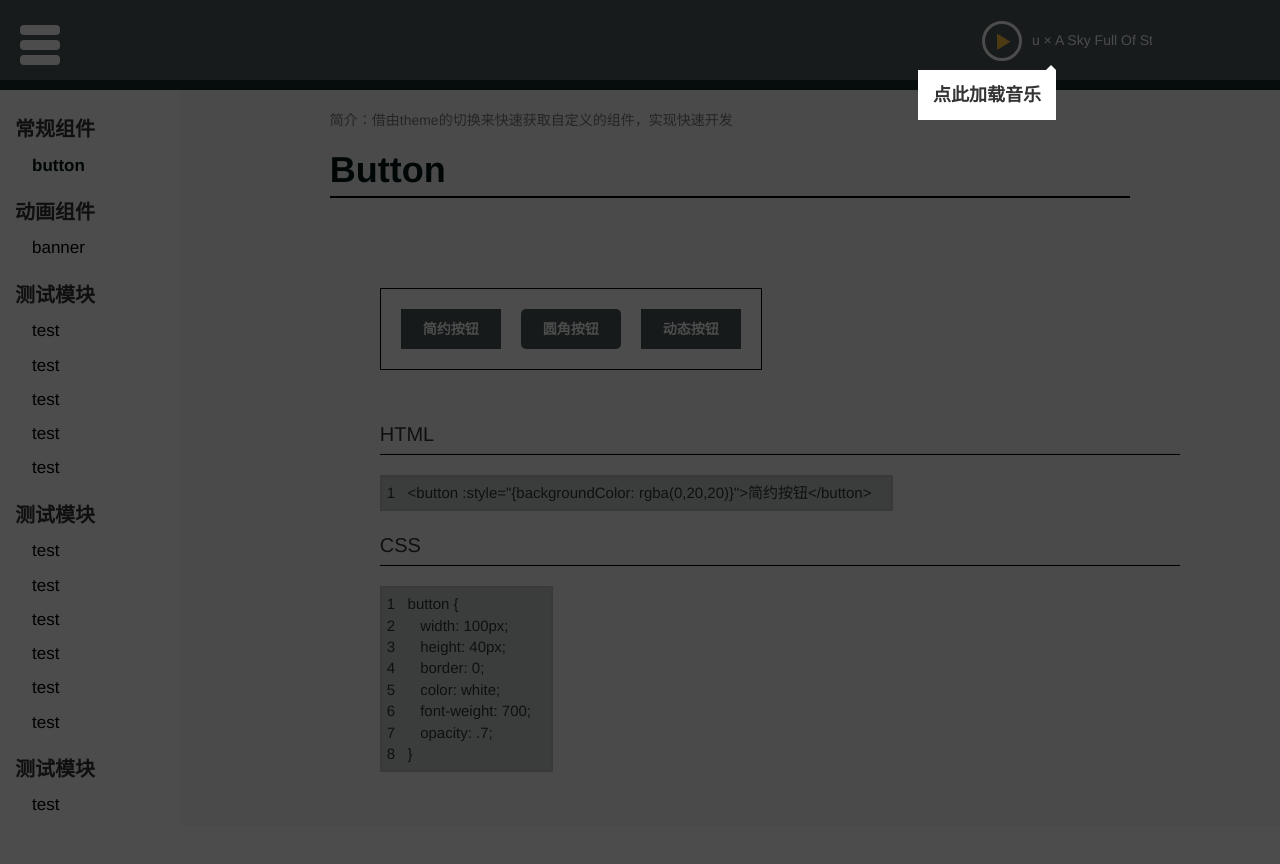
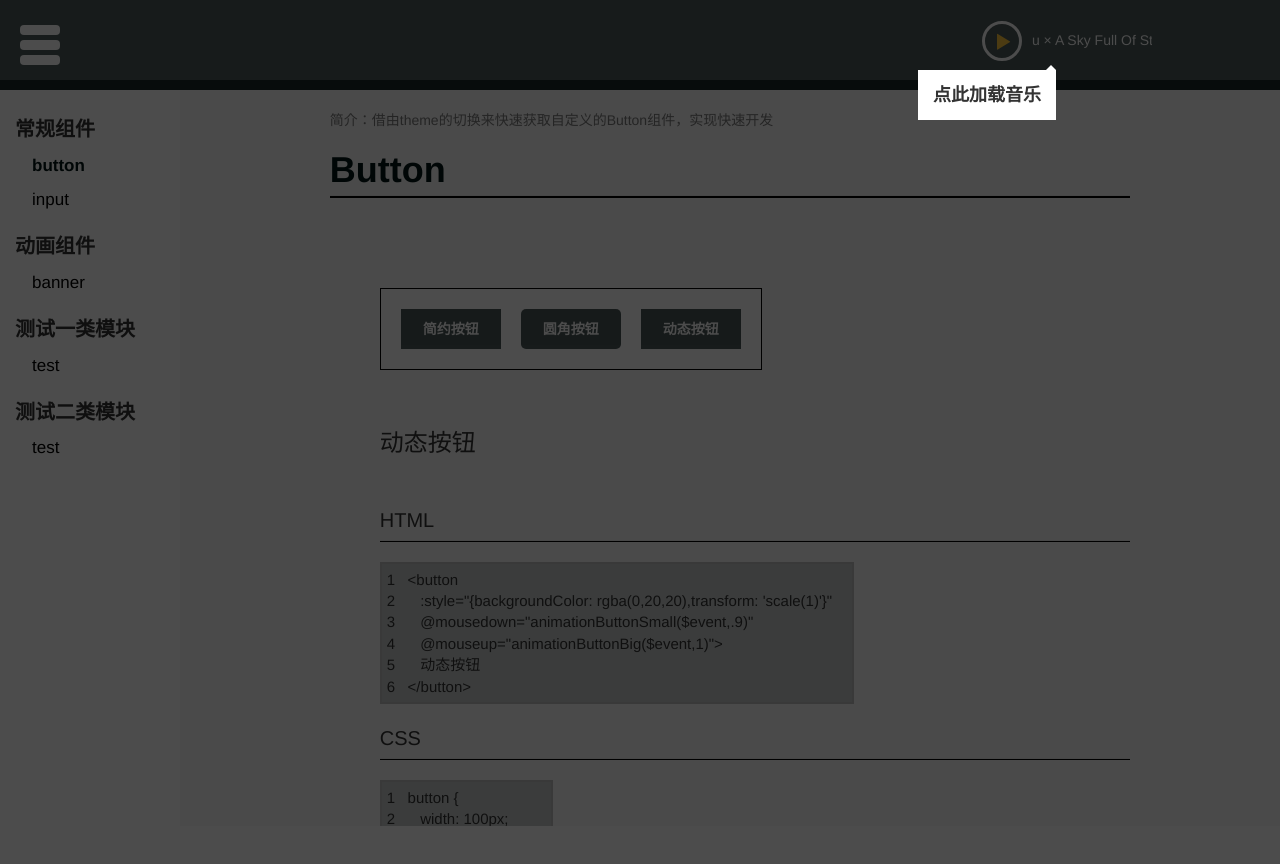
Before and after one commit to childkings/flash-component-library, a Vue app: page /homepage/componentSubject/button in a window 1280 px wide. Shown: the top 864 px of the page. Built offline with nearby package versions, Linux system fonts and the light colour scheme.

Commit message:
组件基本实现

```diff
--- a/src/components/Banner.vue
+++ b/src/components/Banner.vue
@@ -1,13 +1,19 @@
 <template>
   <div class="container_child">
-    <div class="introduce"><span>简介：</span>借由theme的切换来快速获取自定义的组件，实现快速开发</div>
-    <h1 :style="{color: `rgba(${themeColor.color})`}">Button
+    <div class="introduce"><span>简介：</span>借由theme的切换来快速获取自定义的Banner组件，实现快速开发</div>
+    <h1 :style="{color: `rgba(${themeColor.color})`}">Banner
       <hr>
     </h1>
     <div class="button_browse">
-      <button :style="{backgroundColor: `rgba(${themeColor.color})`}" @click="componentsSwitch='ButtonOne'">主题按钮1</button>
-      <button :style="{backgroundColor: `rgba(${themeColor.color})`,borderRadius: '5px'}" @click="componentsSwitch='ButtonTwo'">主题按钮2</button>
+      <div class="banner" ref="banner">
+        <div class="banner_box" :style="{width: bannerWidth}" ref="bannerBox">
+          <div class="banner_individual" v-for="item in list" :key="item.id"><a :href="item.href" :style="{width: bannerIndividualWidth}">{{item.id}}</a></div>
+        </div>
+        <div class="banner_before" :style="{backgroundColor: `rgba(${themeColor.color},.5)`}" @click="prevBanner"></div>
+        <div class="banner_after" :style="{backgroundColor: `rgba(${themeColor.color},.5)`}" @click="nextBanner"></div>
+      </div>
     </div>
+    <h3>基本Banner</h3>
     <div class="button_text">
       <component :is="componentsSwitch" :themeColor="themeColor"></component>
     </div>
@@ -15,24 +21,74 @@
 </template>
 
 <script>
-import ButtonOne from '@/components/ButtonOne.vue'
-import ButtonTwo from '@/components/ButtonTwo.vue'
+import BannerOne from '@/components/BannerOne.vue'
 export default {
   data () {
     return {
-      componentsSwitch: 'ButtonOne'
+      componentsSwitch: 'BannerOne',
+      list: [
+        { id: 1, href: 'javascript:;' },
+        { id: 2, href: 'javascript:;' },
+        { id: 3, href: 'javascript:;' },
+        { id: 4, href: 'javascript:;' }
+      ],
+      bannerWidth: null,
+      bannerIndividualWidth: null,
+      showPosition: 0,
+      timer: null
     }
   },
   components: {
-    ButtonOne,
-    ButtonTwo
+    BannerOne
   },
-  props: ['themeColor']
+  props: ['themeColor'],
+  methods: {
+    nextBanner () {
+      this.showPosition += 1
+      if (this.showPosition === this.list.length) {
+        this.showPosition = 0
+        this.$refs.bannerBox.style.left = 0 + 'px'
+      } else {
+        this.bannerAnimation('add')
+      }
+    },
+    prevBanner () {
+      this.showPosition -= 1
+      if (this.showPosition < 0) {
+        this.showPosition = this.list.length - 1
+        this.$refs.bannerBox.style.left = (0 - this.showPosition * this.$refs.banner.offsetWidth) + 'px'
+      } else {
+        this.bannerAnimation('reduce')
+      }
+    },
+    bannerAnimation (state) {
+      clearInterval(this.timer)
+      this.timer = setInterval(() => {
+        if (Math.abs(this.$refs.bannerBox.offsetLeft) === this.showPosition * this.$refs.banner.offsetWidth) {
+          clearInterval(this.timer)
+        } else {
+          if (state === 'add') {
+            const step = this.$refs.banner.offsetWidth / 10
+            this.$refs.bannerBox.style.left = this.$refs.bannerBox.offsetLeft - step + 'px'
+          } else {
+            const step = this.$refs.banner.offsetWidth / 10
+            this.$refs.bannerBox.style.left = this.$refs.bannerBox.offsetLeft + step + 'px'
+          }
+        }
+      }, 15)
+    }
+  },
+  mounted () {
+    this.bannerIndividualWidth = this.$refs.banner.offsetWidth + 'px'
+    this.bannerWidth = this.$refs.banner.offsetWidth * this.list.length + 'px'
+  }
 }
 </script>
 
 <style lang="less" scoped>
 .container_child {
+  display: flex;
+  flex-direction: column;
   width: 800px;
   margin: 0 auto;
   .introduce {
@@ -49,26 +105,65 @@ export default {
       background-color: black;
     }
   }
+  h3 {
+    padding: 30px 50px 0px 50px;
+    user-select: none;
+  }
   .button_browse {
     display: inline-block;
-    margin: 0 50px;
-    padding: 20px 0 20px 20px;
+    width: 702px;
+    height: 400px;
+    margin: 0 auto;
     margin-bottom: 10px;
-    background-color: #fff;
     border: 1px solid black;
-    button {
-      width: 100px;
-      height: 40px;
-      border: 0;
-      color: white;
-      font-weight: 700;
-      opacity: .7;
-      margin-right: 20px;
+    .banner {
+      position: relative;
+      width: 100%;
+      height: 100%;
+      overflow: hidden;
+      .banner_before {
+        left: 0;
+      }
+      .banner_before,.banner_after {
+        content: "";
+        width: 25px;
+        height: 40px;
+        background-color: black;
+        position: absolute;
+        top: 50%;
+        transform: translateY(-50%);
+        cursor: pointer;
+      }
+      .banner_box {
+        position:absolute;
+        top: 0;
+        left: 0;
+        width: 100%;
+        height: 100%;
+        .banner_individual {
+          float: left;
+          height: 100%;
+          a {
+            display: flex;
+            justify-content: center;
+            align-items: center;
+            width: 100%;
+            height: 100%;
+            font-size: 100px;
+            color: black;
+          }
+          a:hover {
+            text-decoration: none;
+          }
+        }
+      }
+      .banner_after {
+        right: 0;
+      }
     }
   }
   .button_text {
-    padding: 0 50px;
-    padding-top: 40px;
+    padding:40px 0 50px 50px;
   }
 }
 </style>
--- a/src/components/Button.vue
+++ b/src/components/Button.vue
@@ -1,6 +1,6 @@
 <template>
   <div class="container_child">
-    <div class="introduce"><span>简介：</span>借由theme的切换来快速获取自定义的组件，实现快速开发</div>
+    <div class="introduce"><span>简介：</span>借由theme的切换来快速获取自定义的Button组件，实现快速开发</div>
     <h1 :style="{color: `rgba(${themeColor.color})`}">Button
       <hr>
     </h1>
@@ -14,6 +14,12 @@
         动态按钮
       </button>
     </div>
+    <h3 v-show="componentsSwitch==='ButtonOne'">简约按钮
+    </h3>
+    <h3 v-show="componentsSwitch==='ButtonTwo'">圆角按钮
+    </h3>
+    <h3 v-show="componentsSwitch==='ButtonThree'">动态按钮
+    </h3>
     <div class="button_text">
       <component :is="componentsSwitch" :themeColor="themeColor"></component>
     </div>
@@ -27,7 +33,7 @@ import ButtonThree from '@/components/ButtonThree.vue'
 export default {
   data () {
     return {
-      componentsSwitch: 'ButtonOne',
+      componentsSwitch: 'ButtonThree',
       timer: null,
       showDistance: null
     }
@@ -86,6 +92,10 @@ export default {
       background-color: black;
     }
   }
+  h3 {
+    padding: 30px 50px 0 50px;
+    user-select: none;
+  }
   .button_browse {
     display: inline-block;
     margin: 0 50px;
@@ -104,8 +114,7 @@ export default {
     }
   }
   .button_text {
-    padding: 0 50px;
-    padding-top: 40px;
+    padding:40px 0 50px 50px;
   }
 }
 </style>
--- a/src/components/ButtonOne.vue
+++ b/src/components/ButtonOne.vue
@@ -1,13 +1,17 @@
 <template>
- <div class="container_child">
+ <div class="container_child" style="width: 100%">
       <div>HTML
         <hr>
       </div>
       <div :style="{backgroundColor: `rgba(${themeColor.color},.2)`}" ref="buttonTextHTML"></div>
-      <div>CSS
+      <div style="width: 100%">CSS
+        <hr style="width: 100%">
+      </div>
+      <div :style="{backgroundColor: `rgba(${themeColor.color},.2)`}" ref="buttonTextCSS"></div>
+      <div>JS
         <hr>
       </div>
-      <div :style="{backgroundColor: `rgba(${themeColor.color},.2)`}" ref="buttonTextCSS"></div>
+      <div :style="{backgroundColor: `rgba(${themeColor.color},.2)`}" ref="buttonTextJS"></div>
  </div>
 </template>
 
@@ -31,7 +35,8 @@ export default {
 </script>
 
 <style lang="less" scoped>
-div:first-child,div:nth-child(3) {
+.container_child {
+  div:nth-child(odd) {
     font-size: 20px;
     user-select: none;
     hr {
@@ -41,7 +46,7 @@ div:first-child,div:nth-child(3) {
       background-color: black;
     }
   }
-div:nth-child(2),div:nth-child(4) {
+  div:nth-child(even) {
     display: inline-block;
     border: 2px solid rgb(193, 193, 193);
     padding: 5px 20px 5px 5px;
@@ -49,4 +54,5 @@ div:nth-child(2),div:nth-child(4) {
     user-select:text;
     font-size: 15px;
   }
+}
 </style>
--- a/src/components/ButtonThree.vue
+++ b/src/components/ButtonThree.vue
@@ -1,11 +1,11 @@
 <template>
- <div class="container_child">
+ <div class="container_child" style="width: 100%">
       <div>HTML
         <hr>
       </div>
       <div :style="{backgroundColor: `rgba(${themeColor.color},.2)`}" ref="buttonTextHTML"></div>
-      <div>CSS
-        <hr>
+      <div style="width: 100%">CSS
+        <hr style="width: 100%">
       </div>
       <div :style="{backgroundColor: `rgba(${themeColor.color},.2)`}" ref="buttonTextCSS"></div>
       <div>JS
--- a/src/components/ButtonTwo.vue
+++ b/src/components/ButtonTwo.vue
@@ -1,13 +1,17 @@
 <template>
- <div class="container_child">
+ <div class="container_child" style="width: 100%">
       <div>HTML
         <hr>
       </div>
       <div :style="{backgroundColor: `rgba(${themeColor.color},.2)`}" ref="buttonTextHTML"></div>
-      <div>CSS
+      <div style="width: 100%">CSS
+        <hr style="width: 100%">
+      </div>
+      <div :style="{backgroundColor: `rgba(${themeColor.color},.2)`}" ref="buttonTextCSS"></div>
+      <div>JS
         <hr>
       </div>
-      <div :style="{backgroundColor: `rgba(${themeColor.color},.2)`}" ref="buttonTextCSS"></div>
+      <div :style="{backgroundColor: `rgba(${themeColor.color},.2)`}" ref="buttonTextJS"></div>
  </div>
 </template>
 
@@ -31,7 +35,8 @@ export default {
 </script>
 
 <style lang="less" scoped>
-div:first-child,div:nth-child(3) {
+.container_child {
+  div:nth-child(odd) {
     font-size: 20px;
     user-select: none;
     hr {
@@ -41,7 +46,7 @@ div:first-child,div:nth-child(3) {
       background-color: black;
     }
   }
-div:nth-child(2),div:nth-child(4) {
+  div:nth-child(even) {
     display: inline-block;
     border: 2px solid rgb(193, 193, 193);
     padding: 5px 20px 5px 5px;
@@ -49,4 +54,5 @@ div:nth-child(2),div:nth-child(4) {
     user-select:text;
     font-size: 15px;
   }
+}
 </style>
--- a/src/components/ComponentSubject.vue
+++ b/src/components/ComponentSubject.vue
@@ -26,7 +26,8 @@ export default {
           id: 1,
           name: '常规组件',
           children: [
-            { id: 1, name: 'button', state: true, src: '/homepage/componentSubject/button' }
+            { id: 1, name: 'button', state: true, src: '/homepage/componentSubject/button' },
+            { id: 2, name: 'input', state: false, src: '/homepage/componentSubject/input' }
           ],
           state: true
         },
@@ -40,39 +41,17 @@ export default {
         },
         {
           id: 3,
-          name: '测试模块',
+          name: '测试一类模块',
           children: [
-            { id: 1, name: 'test', state: false, src: '/homepage/componentSubject/test' },
-            { id: 2, name: 'test', state: false, src: '/homepage/componentSubject/test' },
-            { id: 3, name: 'test', state: false, src: '/homepage/componentSubject/test' },
-            { id: 4, name: 'test', state: false, src: '/homepage/componentSubject/test' },
-            { id: 5, name: 'test', state: false, src: '/homepage/componentSubject/test' }
+            { id: 1, name: 'test', state: false, src: '/homepage/componentSubject/testBefore' }
           ],
           state: true
         },
         {
           id: 4,
-          name: '测试模块',
+          name: '测试二类模块',
           children: [
-            { id: 1, name: 'test', state: false, src: '/homepage/componentSubject/test' },
-            { id: 2, name: 'test', state: false, src: '/homepage/componentSubject/test' },
-            { id: 3, name: 'test', state: false, src: '/homepage/componentSubject/test' },
-            { id: 4, name: 'test', state: false, src: '/homepage/componentSubject/test' },
-            { id: 5, name: 'test', state: false, src: '/homepage/componentSubject/test' },
-            { id: 6, name: 'test', state: false, src: '/homepage/componentSubject/test' }
-          ],
-          state: true
-        },
-        {
-          id: 5,
-          name: '测试模块',
-          children: [
-            { id: 1, name: 'test', state: false, src: '/homepage/componentSubject/test' },
-            { id: 2, name: 'test', state: false, src: '/homepage/componentSubject/test' },
-            { id: 3, name: 'test', state: false, src: '/homepage/componentSubject/test' },
-            { id: 4, name: 'test', state: false, src: '/homepage/componentSubject/test' },
-            { id: 5, name: 'test', state: false, src: '/homepage/componentSubject/test' },
-            { id: 6, name: 'test', state: false, src: '/homepage/componentSubject/test' }
+            { id: 1, name: 'test', state: false, src: '/homepage/componentSubject/testAfter' }
           ],
           state: true
         }
--- a/src/components/Test.vue
+++ /dev/null
@@ -1,20 +0,0 @@
-<template>
-  <div class="container_child">
-    <h1 :style="{color: `rgba(${themeColor.color})`}">Test</h1>
-    <div class="button_browse"></div>
-  </div>
-</template>
-
-<script>
-export default {
-  props: ['themeColor']
-}
-</script>
-
-<style lang="less" scoped>
-.container_child {
-  h1 {
-    font-weight: 700;
-  }
-}
-</style>
--- a/src/components/Theme.vue
+++ b/src/components/Theme.vue
@@ -5,10 +5,10 @@
     </div>
     <div class="add_model">
       <div class="input_box">
-        <input type="text" @change="fromTest($event)" value="0"><span>,</span><input type="text" @change="fromTest($event)" value="0"><span>,</span><input type="text" @change="fromTest($event)" value="0">
+        <input type="text" class="inputVal" @change="fromTest($event)" value="0"><span>,</span><input type="text" class="inputVal" @change="fromTest($event)" value="0"><span>,</span><input type="text" class="inputVal" @change="fromTest($event)" value="0">
       </div>
       <div class="theme_add" @click="themeAdd()">add</div>
-      <div class="browse" ref="browse" style="backgroundColor: white"></div>
+      <div class="browse" ref="browse" style="backgroundColor: white" @mouseover="enlarge($event)" @mouseout="narrow($event)"></div>
     </div>
   </div>
 </template>
@@ -38,11 +38,11 @@ export default {
     },
     showThemeChange () {
       let temp = ''
-      for (let i = 0; i < document.querySelectorAll('input').length; i++) {
-        if (i === document.querySelectorAll('input').length - 1) {
-          temp += document.querySelectorAll('input')[i].value
+      for (let i = 0; i < document.querySelectorAll('.inputVal').length; i++) {
+        if (i === document.querySelectorAll('.inputVal').length - 1) {
+          temp += document.querySelectorAll('.inputVal')[i].value
         } else {
-          temp += document.querySelectorAll('input')[i].value + ','
+          temp += document.querySelectorAll('.inputVal')[i].value + ','
         }
       }
       this.showRGB = temp
@@ -65,6 +65,12 @@ export default {
     },
     showBrowseBgc () {
       this.$refs.browse.style.backgroundColor = `rgba(${this.showRGB},.7)`
+    },
+    enlarge (e) {
+      e.target.style.transform = 'scale(1.5)'
+    },
+    narrow (e) {
+      e.target.style.transform = 'scale(1)'
     }
   },
   watch: {
@@ -95,7 +101,7 @@ export default {
   .add_model {
     display: flex;
     justify-content: right;
-    align-items: center;
+    align-items: flex-end;
     margin: 5px 6px 0 0;
     .theme_add {
       display: flex;
@@ -104,7 +110,7 @@ export default {
       width: 40px;
       height: 24px;
       padding: 2px 0;
-      margin:0 5px 0 0;
+      margin:0 10px 0 0;
       background-color: rgb(255, 200, 61);
       color: white;
       font-size: 12px;
@@ -127,7 +133,7 @@ export default {
     .browse {
       height: 30px;
       width: 30px;
-      border: 4px solid rgb(255, 200, 61);
+      border: 2px solid rgb(255, 200, 61);
     }
   }
 }
```
Also changed, not shown: src/router/index.js (+6 -2 lines). Lines whose indentation alone changed are shown as unchanged.
